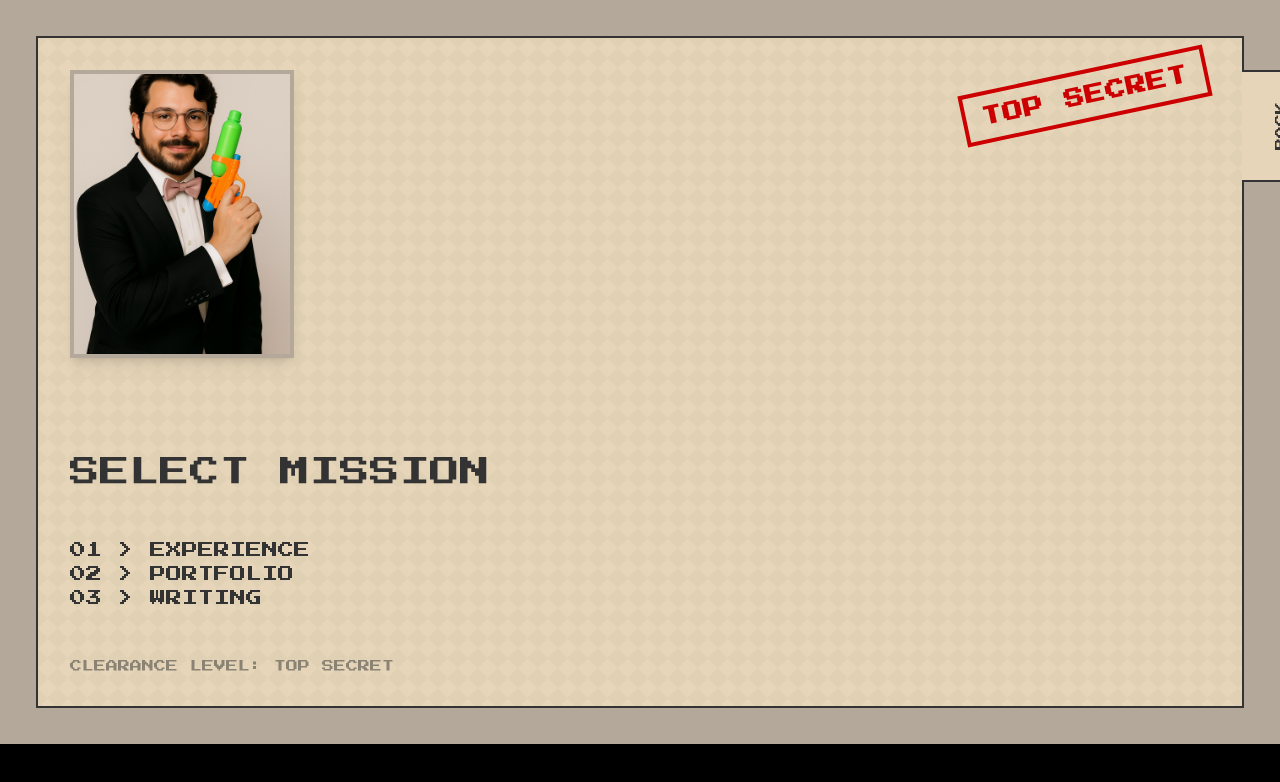
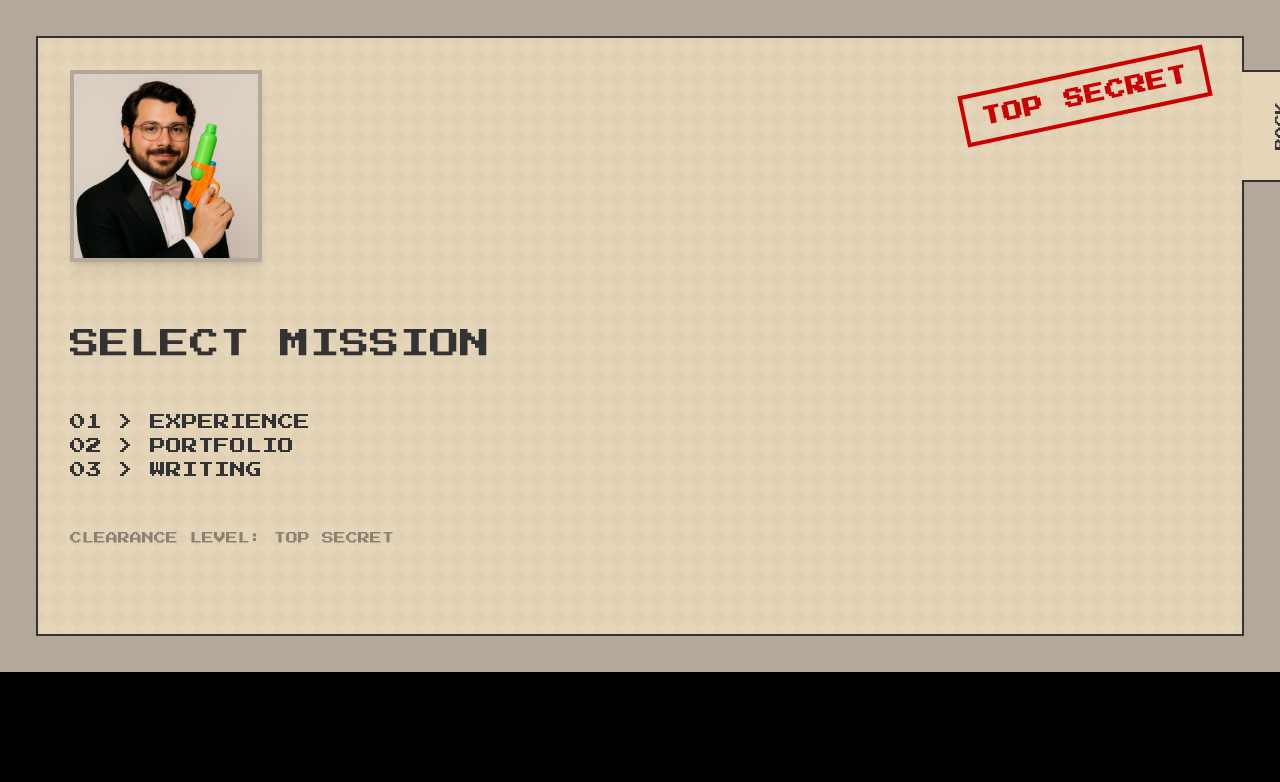
Before and after one commit to alev415/adam-website, a React (Vite) app: page / in a window 1280 px wide. Both pictures are taken after a click on the button "Press Start". Shown: the top 782 px of the page. Built offline with nearby package versions, Linux system fonts and the light colour scheme.

Commit message:
fix: adjust portrait image container size and cropping

```diff
--- a/src/components/MainMenu.tsx
+++ b/src/components/MainMenu.tsx
@@ -25,16 +25,16 @@ export const MainMenu = () => {
             </div>
 
             {/* Photo Container */}
-            <div className="absolute top-8 left-8 w-56 h-72 border-4 border-folder-dark shadow-lg overflow-hidden">
+            <div className="absolute top-8 left-8 w-48 h-48 border-4 border-folder-dark shadow-lg overflow-hidden">
               <img
                 src={portraitImage}
                 alt="Adam Levinson"
-                className="w-full h-full object-cover"
+                className="w-full h-full object-cover object-top"
               />
             </div>
 
             {/* Mission Select Title */}
-            <div className="mt-80 md:mt-96">
+            <div className="mt-64">
               <h1 className="text-2xl md:text-3xl font-retro mb-12 text-text-dark">
                 SELECT MISSION
               </h1>
```
